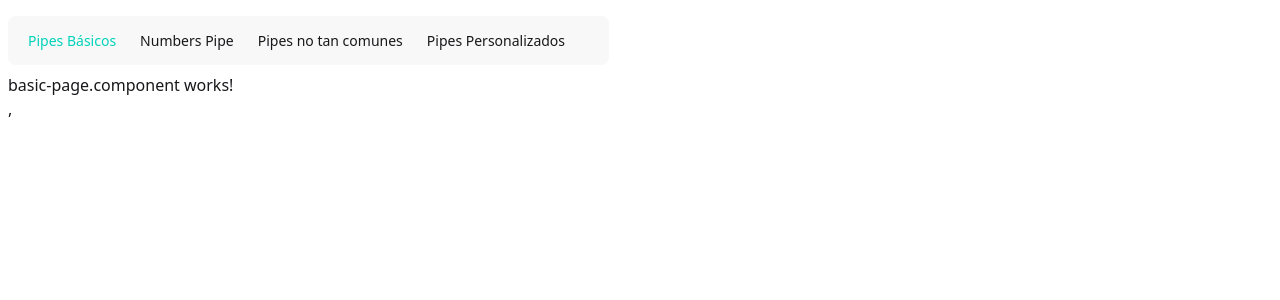
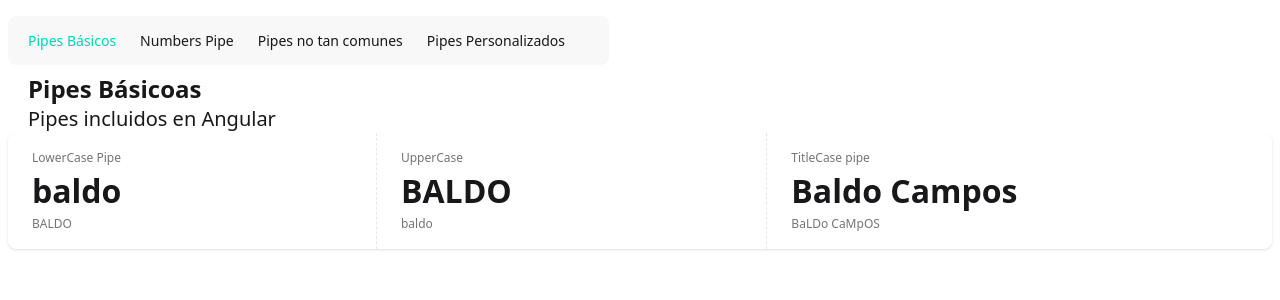
Before and after one commit to BaldoCamposDev/pipes-app, an Angular app: page /basic in a window 1280 px wide. Shown: the top 300 px of the page. Built offline with nearby package versions, Linux system fonts and the light colour scheme.

Commit message:
refactor: Basic pipes examples LowerCasePipe, UpperCasePipe, LowerCasePipe

```diff
--- a/src/app/pages/basic-page/basic-page.component.html
+++ b/src/app/pages/basic-page/basic-page.component.html
@@ -1 +1,24 @@
-<p>basic-page.component works!</p>,
+<section class="mx-5">
+  <h1 class="text-2xl font-bold">Pipes Básicoas</h1>
+  <h3 class="text-xl font-thin">Pipes incluidos en Angular</h3>
+</section>
+
+<div class="stats stats-horizontal shadow w-full">
+  <div class="stat">
+    <div class="stat-title">LowerCase Pipe</div>
+    <div class="stat-value">{{ nameUpper() | lowercase }}</div>
+    <div class="stat-desc">{{ nameUpper() }}</div>
+  </div>
+
+  <div class="stat">
+    <div class="stat-title">UpperCase</div>
+    <div class="stat-value">{{ nameLower() | uppercase }}</div>
+    <div class="stat-desc">{{ nameLower() }}</div>
+  </div>
+
+  <div class="stat">
+    <div class="stat-title">TitleCase pipe</div>
+    <div class="stat-value">{{ fullName() | titlecase }}</div>
+    <div class="stat-desc">{{ fullName() }}</div>
+  </div>
+</div>
--- a/src/app/pages/basic-page/basic-page.component.ts
+++ b/src/app/pages/basic-page/basic-page.component.ts
@@ -1,9 +1,13 @@
-import { ChangeDetectionStrategy, Component } from '@angular/core';
+import { LowerCasePipe, TitleCasePipe, UpperCasePipe } from '@angular/common';
+import { Component, signal } from '@angular/core';
 
 @Component({
   selector: 'basic-page',
-  imports: [],
+  imports: [LowerCasePipe, UpperCasePipe, TitleCasePipe],
   templateUrl: './basic-page.component.html',
-  changeDetection: ChangeDetectionStrategy.OnPush,
 })
-export default class BasicPageComponent {}
+export default class BasicPageComponent {
+  nameLower = signal('baldo');
+  nameUpper = signal('BALDO');
+  fullName = signal('BaLDo CaMpOS');
+}
```
